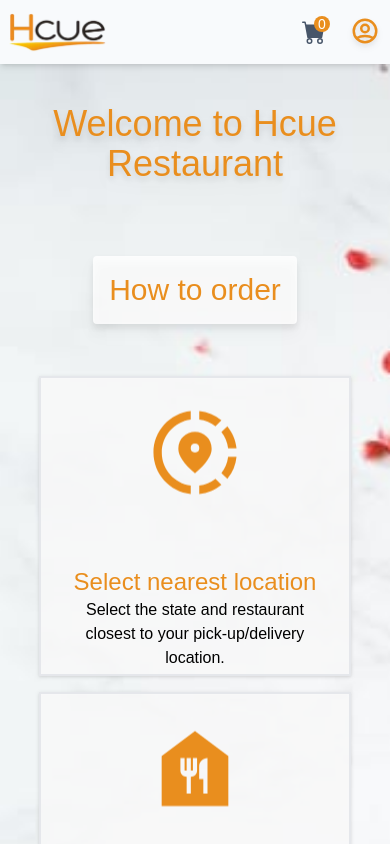
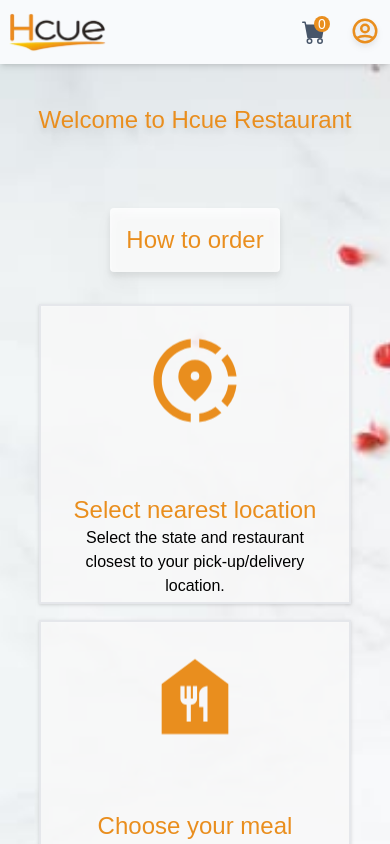
Before and after one commit to AdiriOghenetega/MERN-ECOMMERCE-APP-FRONTEND, a React (Create React App) app: page / in a window 390 px wide. Shown: the top 844 px of the page. Built offline with nearby package versions, Linux system fonts and the light colour scheme; no server answers.

Commit message:
updated intro.js

```diff
--- a/src/page/intro.js
+++ b/src/page/intro.js
@@ -46,15 +46,15 @@ const Intro = () => {
           </div>
         </div>
       )}
-      <div className="w-full bg-hero-pattern bg-no-repeat bg-cover">
+      <div className="w-full flex flex-col items-center bg-hero-pattern bg-no-repeat bg-cover">
       <div className="flex flex-col justify-center items-center max-h-auto mb-8 w-full">
-        <h1 className="text-4xl text-[rgb(233,142,30)] p-2 drop-shadow-lg text-center my-8">
+        <h1 className="text-2xl md:text-4xl text-[rgb(233,142,30)] p-2 drop-shadow-lg text-center my-8">
           Welcome to Hcue Restaurant
         </h1>
-        <h1 className="text-3xl text-[rgb(233,142,30)] p-2 drop-shadow-lg text-center my-8 bg-[rgb(255,255,255,.8)] p-4 rounded">
+        <h1 className="md:text-3xl text-2xl text-[rgb(233,142,30)] p-2 drop-shadow-lg text-center my-8 bg-[rgb(255,255,255,.8)] p-4 rounded">
         How to order
         </h1>
-        <div className="flex flex-col md:flex-row justify-center md:gap-3 md:gap-0 md:justify-evenly items-center mt-5 w-full">
+        <div className="flex flex-col md:flex-row justify-center md:gap-3 md:gap-0 md:justify-evenly items-center w-full">
           <div className="flex flex-col justify-start items-center border-2 p-2 drop-shadow h-[300px] bg-[rgb(255,255,255,.8)] min-w-[80%] md:min-w-0">
             <div className="flex flex-col justify-center my-10 items-center text-[rgb(233,142,30)] animate-bounce">
               <MdShareLocation size="100px" />
```
